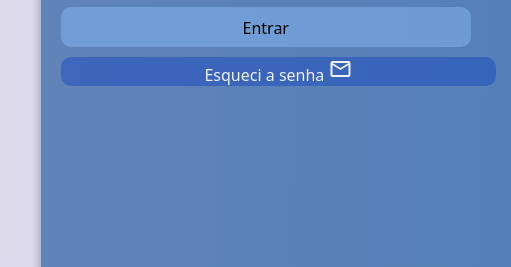
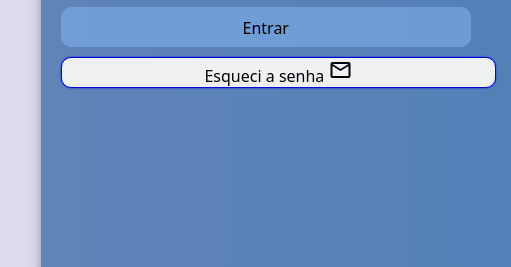
Before and after one commit to jdanselll/projeto-login, a plain HTML site: page index.html in a window 1280 px wide. Shown: the part 341-608 px from the top of the page, 124-635 px from the left. Drawn offline with nearby package versions, Linux system fonts and the light colour scheme.

Commit message:
tela login

```diff
--- a/estilos/style.css
+++ b/estilos/style.css
@@ -62,5 +62,5 @@ form input[type=submit]  {
 form input[type=submit]:hover { background-color: rgba(28, 93, 191, 0.748);
 
 }
-form a.botao {display: block; background-color: rgba(16, 62, 191, 0.422); text-align: center; color: rgb(241, 240, 246); margin: 10px;border-radius:10px ; text-decoration: none;}
+form a.botao {display: block; background-color: rgb(239, 240, 240); text-align: center; color: rgb(2, 0, 8); margin: 10px;border-radius:10px ; text-decoration: none; border: solid 1px rgb(5, 5, 215);box-shadow: 0px 0px 2px rgb(4, 33, 225);}
 form a.botao:hover {background-color: rgb(195, 236, 123); color: rgb(240, 5, 5); text-decoration: none;}
```
